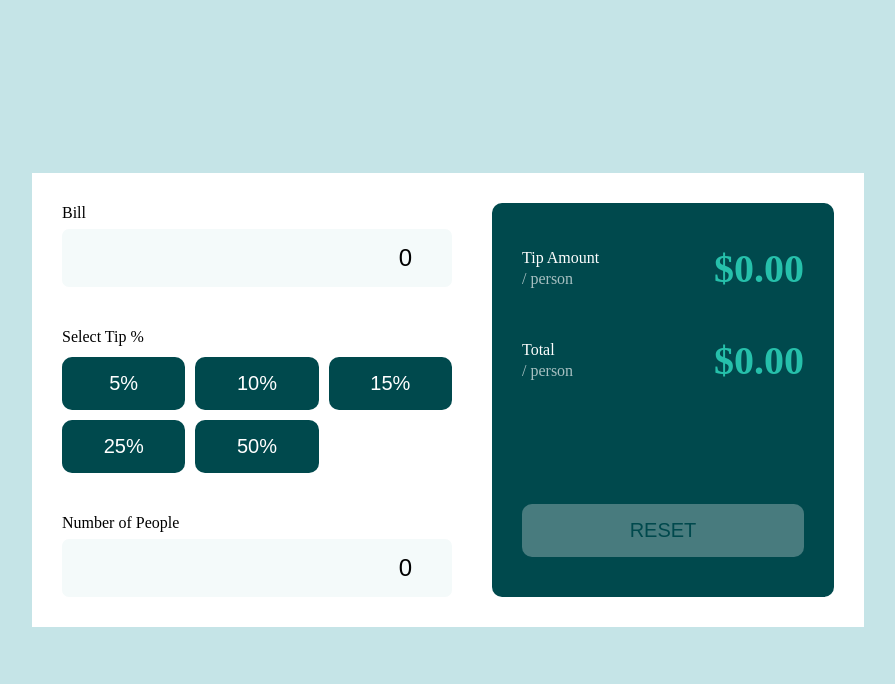
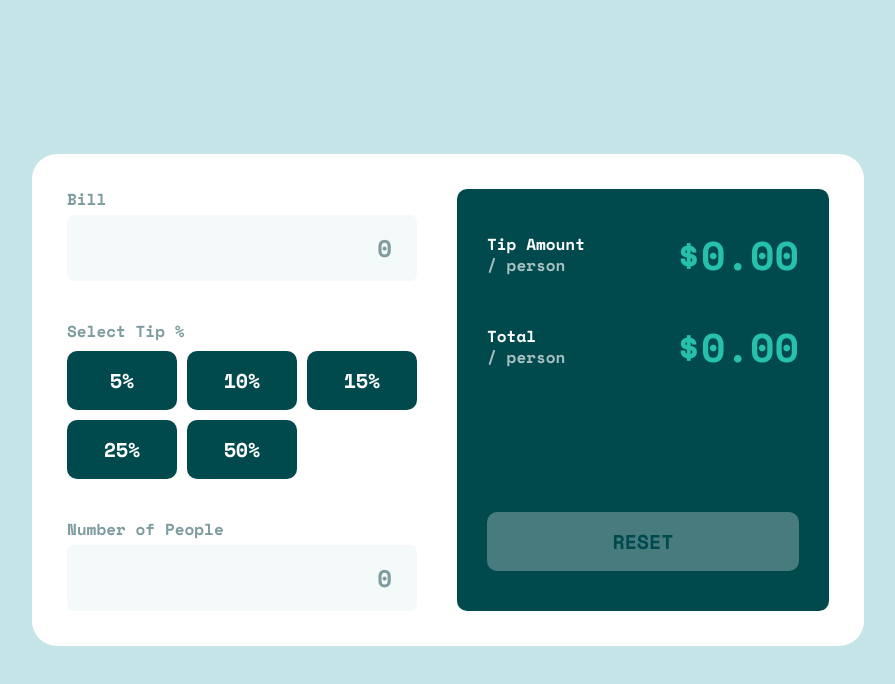
Before and after one commit to Orisabiyi/tippy, a React (Create React App) app: page / in a window 1280 px wide. Shown: the top 684 px of the page, without its empty margins (192-1087 px from the left). Built offline with nearby package versions, Linux system fonts and the light colour scheme.

Commit message:
included a font from google and updated the UI font

```diff
--- a/src/index.css
+++ b/src/index.css
@@ -1,3 +1,5 @@
+@import url("https://fonts.googleapis.com/css2?family=Space+Mono:ital,wght@0,400;0,700;1,400;1,700&display=swap");
+
 *,
 *:before,
 *::after {
@@ -22,6 +24,9 @@ html {
 
 body {
   font-size: 1.6rem;
+  font-family: "Space Mono", monospace;
+  font-weight: 700;
+  /* font-weight: 500; */
   line-height: 1.3;
 }
 
@@ -34,9 +39,10 @@ body {
 }
 
 .main {
-  padding: 3rem;
+  width: 65%;
+  padding: 3.5rem;
+  border-radius: 2.5rem;
   background: #fff;
-  width: 65%;
 
   display: flex;
   justify-content: center;
@@ -123,10 +129,15 @@ h1 {
   color: var(--strong-cyan);
 }
 
+label,
+input {
+  color: var(--grayish-cyan);
+}
+
 input {
   border: 0;
   outline: 0;
-  padding: 1.5rem 4rem;
+  padding: 1.5rem 2.5rem;
   background: var(--very-light-grayish-cyan);
   border-radius: 0.7rem;
 
@@ -136,6 +147,12 @@ input {
 
 input::-webkit-inner-spin-button {
   display: none;
+}
+
+input,
+button {
+  font-family: inherit;
+  font-weight: inherit;
 }
 
 button {
```
